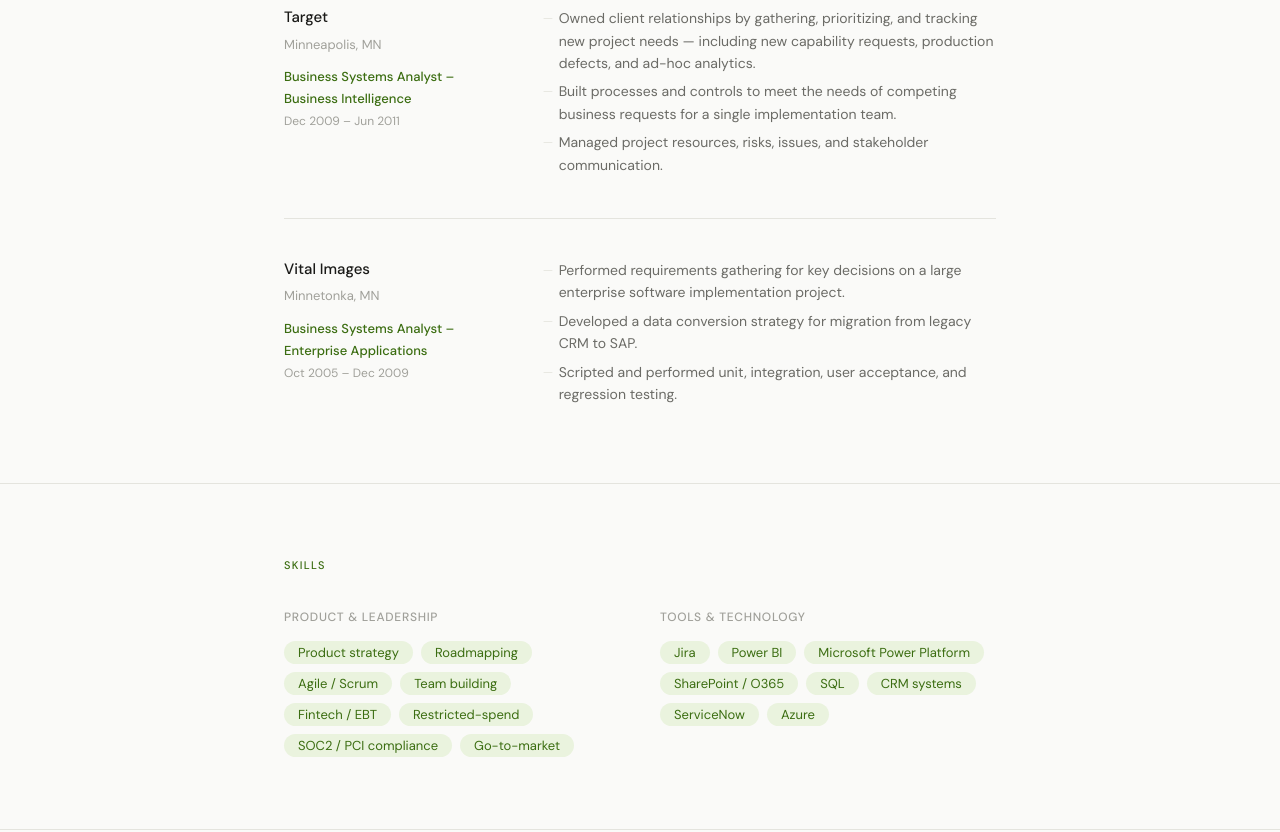
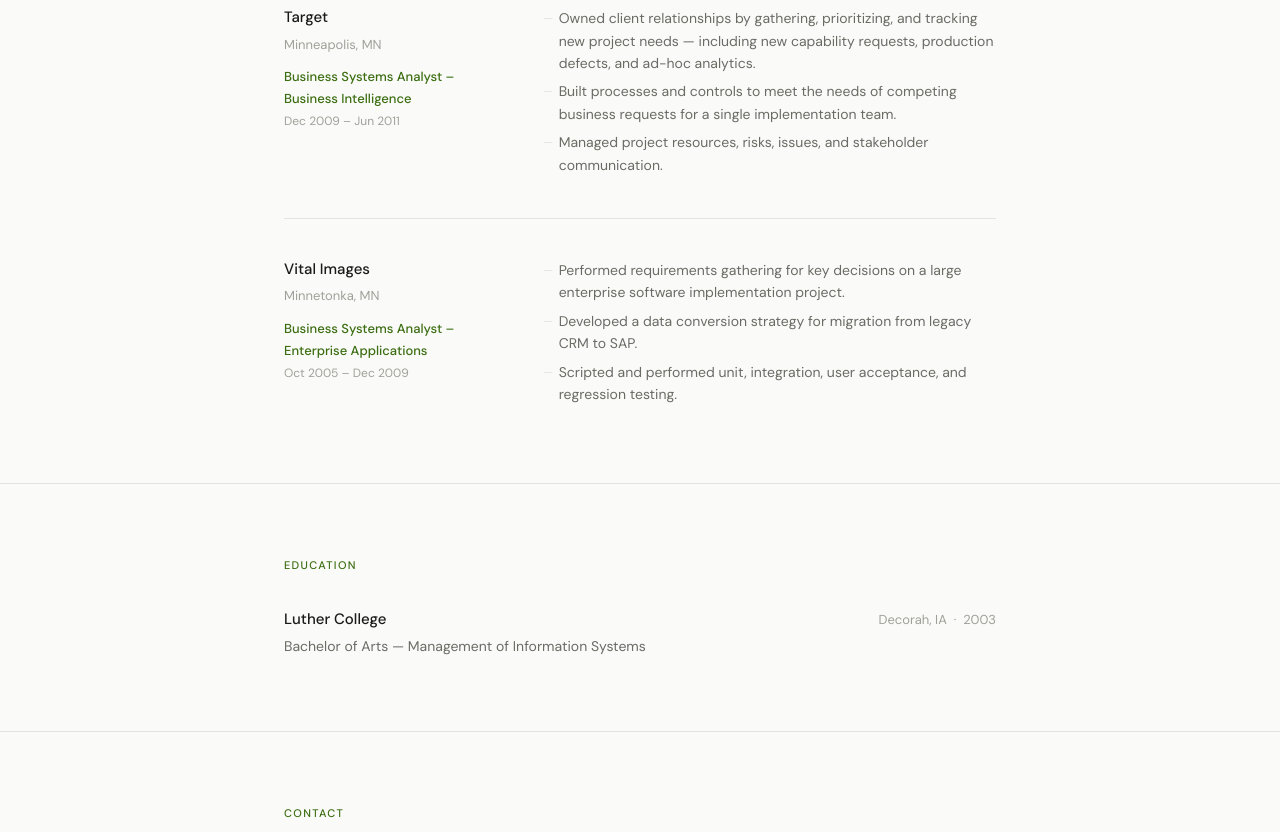
Before and after one commit to erikrocks/resume.eriksheridan.com, a plain HTML site: page index.html in a window 1280 px wide. Shown: the part 1968-2800 px from the top of the page. Drawn offline with Linux system fonts and the light colour scheme.

Commit message:
Remove the Skills section
Takes the section, its nav link, and the CSS only it used.

Co-Authored-By: Claude Opus 5 <noreply@anthropic.com>

```diff
--- a/index.html
+++ b/index.html
@@ -290,38 +290,6 @@
       top: 2px;
     }
 
-    /* ── Skills ── */
-    .skills-grid {
-      display: grid;
-      grid-template-columns: 1fr 1fr;
-      gap: 40px;
-    }
-
-    .skills-group-label {
-      font-size: 12px;
-      font-weight: 500;
-      color: var(--text-faint);
-      letter-spacing: 0.06em;
-      text-transform: uppercase;
-      margin-bottom: 14px;
-    }
-
-    .skills-pills {
-      display: flex;
-      flex-wrap: wrap;
-      gap: 8px;
-    }
-
-    .pill {
-      font-size: 13px;
-      font-weight: 400;
-      color: var(--green);
-      background: var(--green-light);
-      border-radius: 40px;
-      padding: 5px 14px;
-      line-height: 1;
-    }
-
     /* ── Education ── */
     .edu-item {
       display: flex;
@@ -445,7 +413,6 @@
     @media (max-width: 600px) {
       .hero-inner { flex-direction: column; gap: 24px; }
       .exp-item { grid-template-columns: 1fr; gap: 12px; }
-      .skills-grid { grid-template-columns: 1fr; gap: 28px; }
       .nav-links { display: none; }
       .edu-item { flex-direction: column; gap: 4px; }
       .footer-inner { flex-direction: column; gap: 6px; text-align: center; }
@@ -462,7 +429,6 @@
       <ul class="nav-links">
         <li><a href="#about">About</a></li>
         <li><a href="#experience">Experience</a></li>
-        <li><a href="#skills">Skills</a></li>
         <li><a href="#contact">Contact</a></li>
       </ul>
     </div>
@@ -644,40 +610,6 @@
     </div>
   </section>
 
-  <!-- Skills -->
-  <section id="skills">
-    <div class="container">
-      <p class="section-label">Skills</p>
-      <div class="skills-grid">
-        <div>
-          <p class="skills-group-label">Product &amp; Leadership</p>
-          <div class="skills-pills">
-            <span class="pill">Product strategy</span>
-            <span class="pill">Roadmapping</span>
-            <span class="pill">Agile / Scrum</span>
-            <span class="pill">Team building</span>
-            <span class="pill">Fintech / EBT</span>
-            <span class="pill">Restricted-spend</span>
-            <span class="pill">SOC2 / PCI compliance</span>
-            <span class="pill">Go-to-market</span>
-          </div>
-        </div>
-        <div>
-          <p class="skills-group-label">Tools &amp; Technology</p>
-          <div class="skills-pills">
-            <span class="pill">Jira</span>
-            <span class="pill">Power BI</span>
-            <span class="pill">Microsoft Power Platform</span>
-            <span class="pill">SharePoint / O365</span>
-            <span class="pill">SQL</span>
-            <span class="pill">CRM systems</span>
-            <span class="pill">ServiceNow</span>
-            <span class="pill">Azure</span>
-          </div>
-        </div>
-      </div>
-    </div>
-  </section>
 
   <!-- Education -->
   <section id="education">
```
Also changed, not shown: 1 other file.
